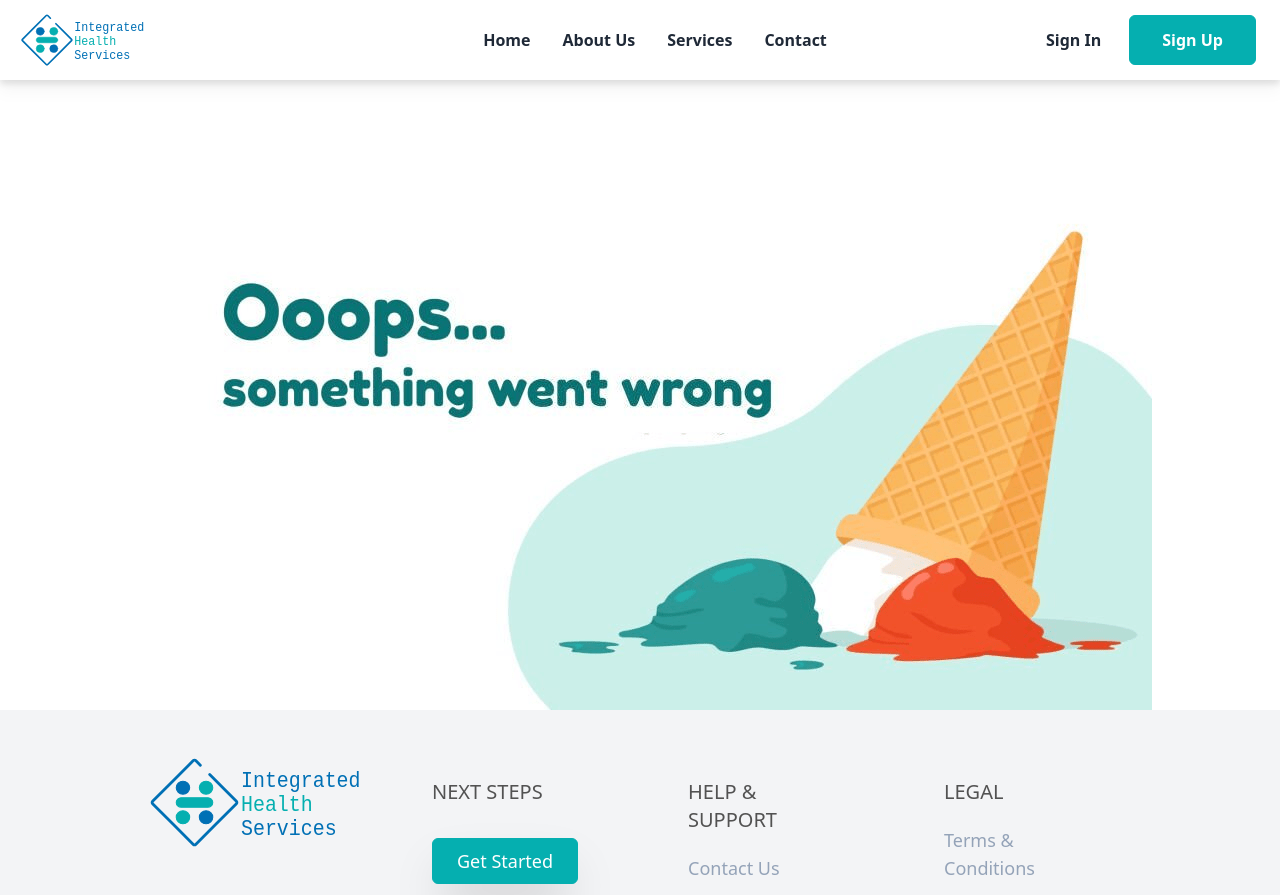
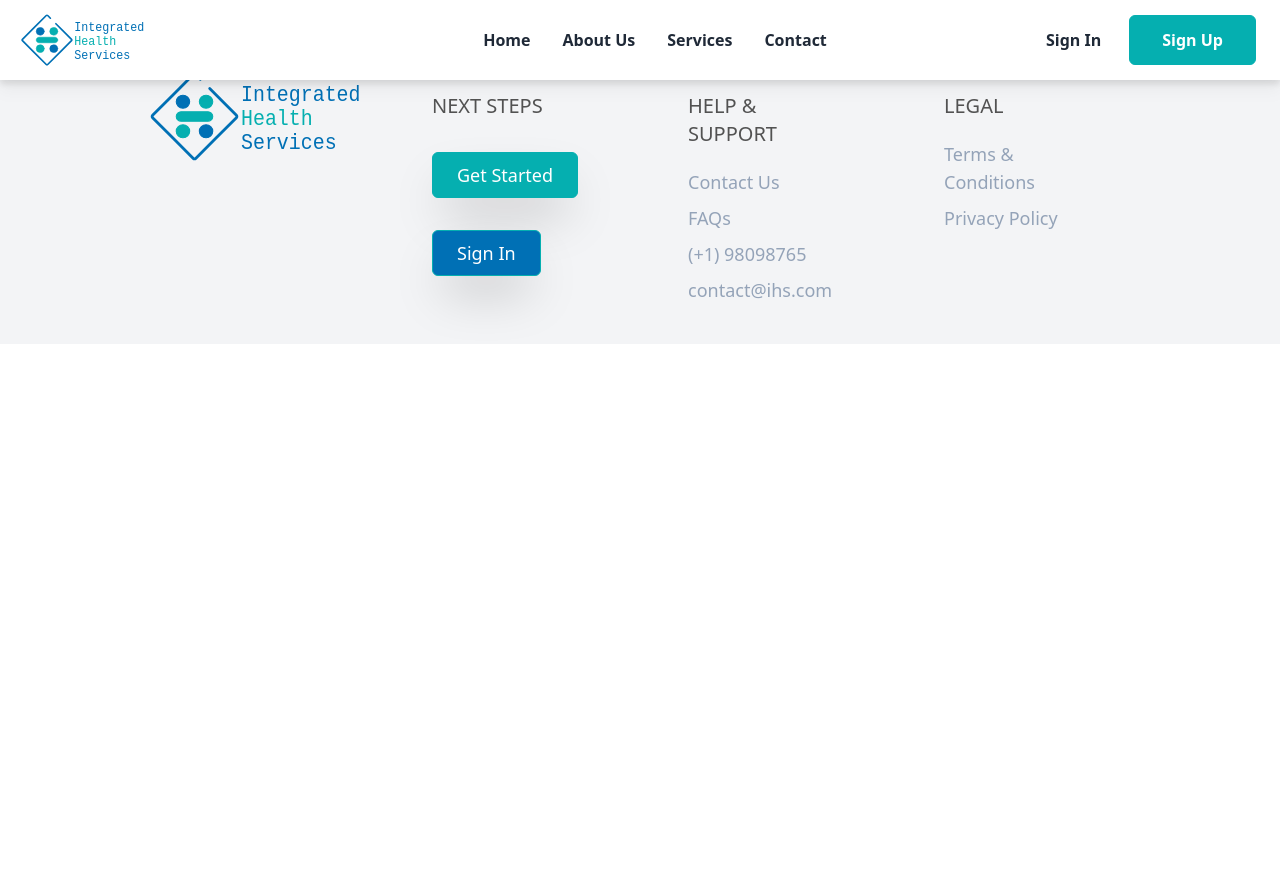
Before and after one commit to ihsidna/ihs-frontend, a React (Create React App) app: page /faqs in a window 1280 px wide. Shown: the top 895 px of the page. After the commit the page ends 800 px from the top, so only its background shows below. Built offline with nearby package versions, Linux system fonts and the light colour scheme.

Commit message:
Footer link setup

```diff
--- a/src/App.js
+++ b/src/App.js
@@ -10,6 +10,8 @@ import Navbar from "./components/Navbar";
 import Footer from "./components/Footer";
 
 import { BrowserRouter as Router, Routes, Route } from "react-router-dom";
+import TermsConditions from "./pages/Terms&Conditions";
+import FAQs from "./pages/FAQs";
 
 function App() {
   return (
@@ -22,6 +24,9 @@ function App() {
         <Route path="/contact" element={<Contact />} />
         <Route path={"/signup"} element={<SignUp />} />
         <Route path={"/signin"} element={<SignIn />} />
+        <Route path={"/terms-conditions"} element={<TermsConditions />} />
+        <Route path={"/faqs"} element={<FAQs />} />
+        <Route path={"/privacy-policy"} element={<FAQs />} />
         <Route path="*" element={<ErrorPage />} />
       </Routes>
       <Footer />
--- a/src/components/Footer.jsx
+++ b/src/components/Footer.jsx
@@ -1,7 +1,7 @@
 import React from 'react';
 
 import Logo from "../assets/images/logo.svg";
-import {useNavigate} from "react-router-dom";
+import {Link, useNavigate} from "react-router-dom";
 
 const Footer = () => {
 	const navigate = useNavigate();
@@ -29,8 +29,12 @@ const Footer = () => {
 					<div className="px-8 mt-4">
 						<ul className="flex flex-col items-start">
 							<li className="uppercase text-xl font-medium text-neutral-600">Help & Support</li>
-							<li className="text-lg py-1 text-slate-400">Contact Us</li>
-							<li className="text-lg py-1 text-slate-400">FAQs</li>
+							<li className="text-lg py-1">
+								<Link to="/contact" className="text-slate-400">Contact Us</Link>
+							</li>
+							<li className="text-lg py-1">
+								<Link to="/faqs" className="text-slate-400">FAQs</Link>
+							</li>
 							<li className="text-lg py-1 text-slate-400">(+1) 98098765</li>
 							<li className="text-lg py-1 text-slate-400">contact@ihs.com</li>
 						</ul>
@@ -38,8 +42,12 @@ const Footer = () => {
 					<div className="px-8 mt-4">
 						<ul className="flex flex-col items-start">
 							<li className="uppercase text-xl font-medium text-neutral-600">Legal</li>
-							<li className="text-lg py-1 text-slate-400">Terms & Conditions</li>
-							<li className="text-lg py-1 text-slate-400">Privacy & Policy</li>
+							<li className="text-lg py-1">
+								<Link to="/terms-conditions" className="text-slate-400">Terms & Conditions</Link>
+							</li>
+							<li className="text-lg py-1">
+								<Link to="/privacy-policy" className="text-slate-400">Privacy Policy</Link>
+							</li>
 						</ul>
 					</div>
 				</div>
--- /dev/null
+++ b/src/pages/FAQs.jsx
@@ -0,0 +1,11 @@
+import React from 'react';
+
+const FAQs = () => {
+	return (
+		<>
+			FAQs
+		</>
+	);
+};
+
+export default FAQs;
--- /dev/null
+++ b/src/pages/PrivacyPolicy.jsx
@@ -0,0 +1,11 @@
+import React from 'react';
+
+const PrivacyPolicy = () => {
+	return (
+		<>
+			PrivacyPolicy
+		</>
+	);
+};
+
+export default PrivacyPolicy;
--- /dev/null
+++ b/src/pages/Terms&Conditions.jsx
@@ -0,0 +1,11 @@
+import React from 'react';
+
+const TermsConditions = () => {
+	return (
+		<>
+			TermsConditions
+		</>
+	);
+};
+
+export default TermsConditions;
```
